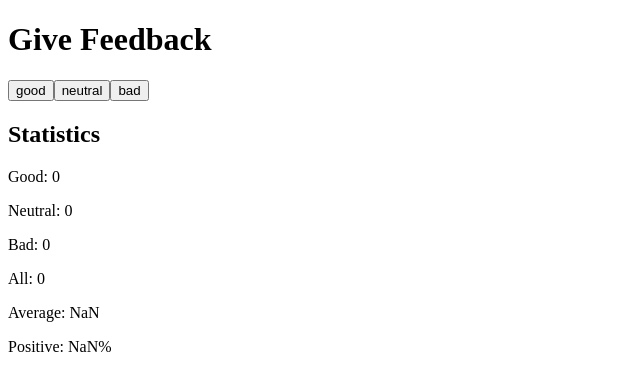
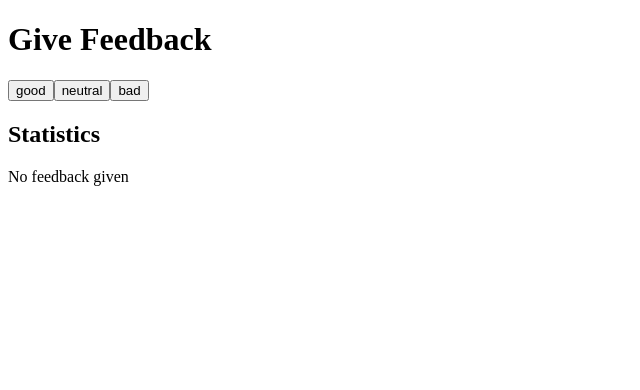
Before and after one commit to Md-Talim/fullstackopen, a React (Vite) app in the folder part1-react-intro/02-unicafe/: page / in a window 1280 px wide. Shown: the top 390 px of the page, without its empty margins (0-640 px from the left). Built offline with nearby package versions, Linux system fonts and the light colour scheme.

Commit message:
refactor: add conditional rendering for Statistics component
Numerical statistics are only displayed if feedback has already been given

✅ Finish unicafe step 4

```diff
--- a/part1-react-intro/02-unicafe/src/App.jsx
+++ b/part1-react-intro/02-unicafe/src/App.jsx
@@ -7,7 +7,6 @@ const Statistics = ({ good, neutral, bad }) => {
 
   return (
     <div>
-      <h2>Statistics</h2>
       <p>Good: {good}</p>
       <p>Neutral: {neutral}</p>
       <p>Bad: {bad}</p>
@@ -37,7 +36,13 @@ const App = () => {
         <button onClick={handleBad}>bad</button>
       </div>
 
-      <Statistics good={good} neutral={neutral} bad={bad} />
+      <h2>Statistics</h2>
+
+      {good === 0 && bad === 0 && neutral === 0 ? (
+        <p>No feedback given</p>
+      ) : (
+        <Statistics good={good} neutral={neutral} bad={bad} />
+      )}
     </main>
   );
 };
```
